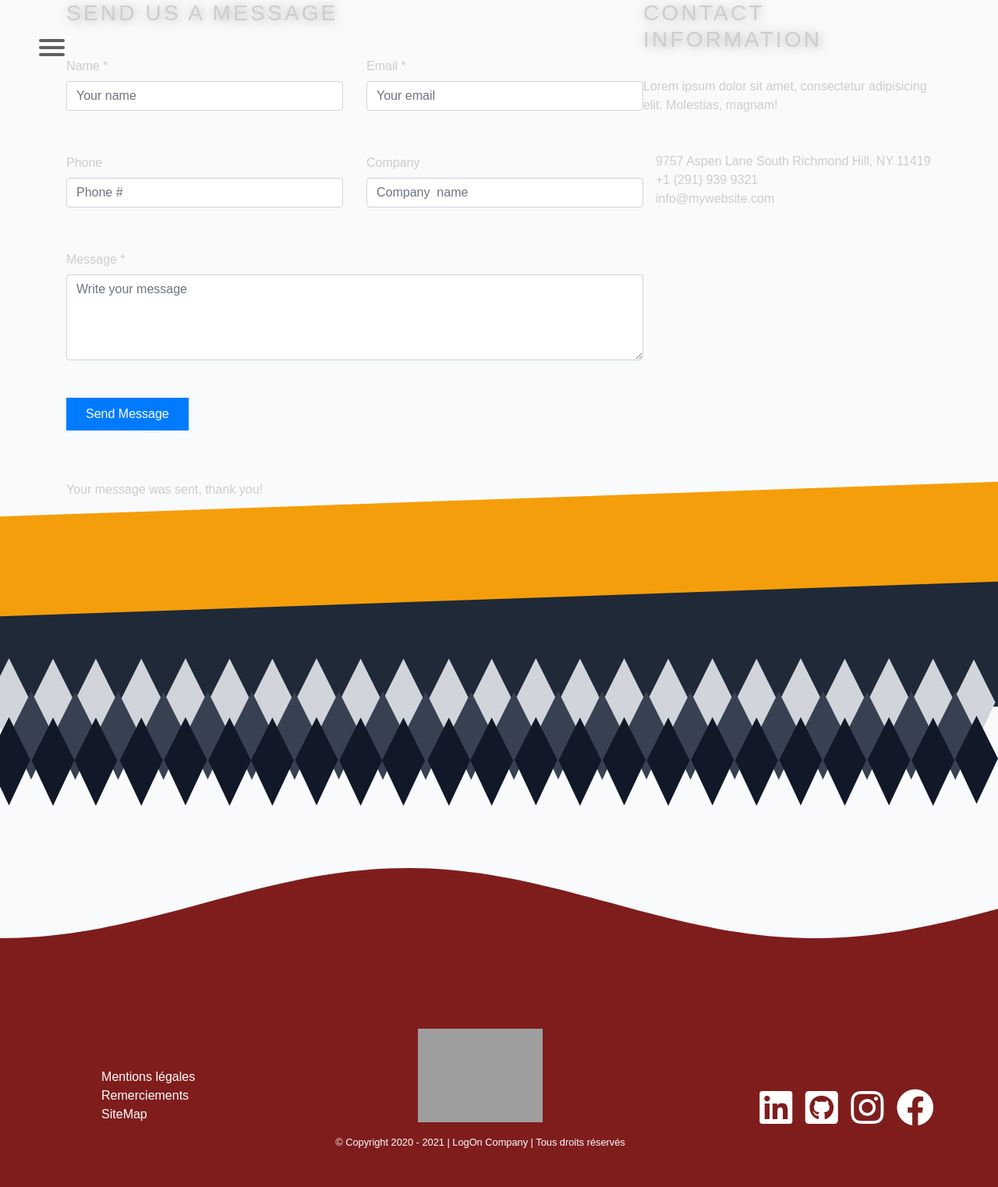
After one commit to Khresterion/template_static_site, a PHP site: page /contact.php in a window 1280 px wide. The commit adds this page. Shown: the whole page at 78% size. Run offline with PHP 8.4, Linux system fonts and the light colour scheme; some libraries are stand-ins or nearby versions; grey boxes are pictures that could not be loaded.

```diff
--- /dev/null
+++ b/contact.php
@@ -0,0 +1,201 @@
+<?php require_once 'view/header.php' ?>
+<?php require_once 'view/footer.php' ?>
+
+
+<?php callHead("LogOn Company", "style/index.css") ?>
+<?php callNav() ?>
+
+
+<section id="section1">
+    <div class="content">
+
+        <div class="container">
+            <div class="row align-items-stretch no-gutters contact-wrap">
+                <div class="col-md-8">
+                    <div class="form h-100">
+                        <h3>Send us a message</h3>
+                        <form class="mb-5" method="post" id="contactForm" name="contactForm">
+                            <div class="row">
+                                <div class="col-md-6 form-group mb-5">
+                                    <label for="" class="col-form-label">Name *</label>
+                                    <input type="text" class="form-control" name="name" id="name" placeholder="Your name">
+                                </div>
+                                <div class="col-md-6 form-group mb-5">
+                                    <label for="" class="col-form-label">Email *</label>
+                                    <input type="text" class="form-control" name="email" id="email" placeholder="Your email">
+                                </div>
+                            </div>
+
+                            <div class="row">
+                                <div class="col-md-6 form-group mb-5">
+                                    <label for="" class="col-form-label">Phone</label>
+                                    <input type="text" class="form-control" name="phone" id="phone" placeholder="Phone #">
+                                </div>
+                                <div class="col-md-6 form-group mb-5">
+                                    <label for="" class="col-form-label">Company</label>
+                                    <input type="text" class="form-control" name="company" id="company" placeholder="Company  name">
+                                </div>
+                            </div>
+
+                            <div class="row">
+                                <div class="col-md-12 form-group mb-5">
+                                    <label for="message" class="col-form-label">Message *</label>
+                                    <textarea class="form-control" name="message" id="message" cols="30" rows="4" placeholder="Write your message"></textarea>
+                                </div>
+                            </div>
+                            <div class="row">
+                                <div class="col-md-12 form-group">
+                                    <input type="submit" value="Send Message" class="btn btn-primary rounded-0 py-2 px-4">
+                                    <span class="submitting"></span>
+                                </div>
+                            </div>
+                        </form>
+
+                        <div id="form-message-warning mt-4"></div>
+                        <div id="form-message-success">
+                            Your message was sent, thank you!
+                        </div>
+
+                    </div>
+                </div>
+                <div class="col-md-4">
+                    <div class="contact-info h-100">
+                        <h3>Contact Information</h3>
+                        <p class="mb-5">Lorem ipsum dolor sit amet, consectetur adipisicing elit. Molestias, magnam!</p>
+                        <ul class="list-unstyled">
+                            <li class="d-flex">
+                                <span class="wrap-icon icon-room mr-3"></span>
+                                <span class="text">9757 Aspen Lane South Richmond Hill, NY 11419</span>
+                            </li>
+                            <li class="d-flex">
+                                <span class="wrap-icon icon-phone mr-3"></span>
+                                <span class="text">+1 (291) 939 9321</span>
+                            </li>
+                            <li class="d-flex">
+                                <span class="wrap-icon icon-envelope mr-3"></span>
+                                <span class="text">info@mywebsite.com</span>
+                            </li>
+                        </ul>
+                    </div>
+                </div>
+            </div>
+        </div>
+
+    </div>
+
+</section>
+
+<!-- this section is slanted using the 'skew' attribute -->
+<section id="section2">
+
+
+
+</section>
+
+<section id="section3">
+
+</section>
+
+<!-- Chevron pattern SVG -->
+<svg xmlns="http://www.w3.org/2000/svg" viewBox="0 0 377.74 55.15">
+    <defs>
+        <style>
+            .cls-1 {
+                fill: #d1d5db;
+            }
+
+            .cls-2 {
+                fill: #374151;
+            }
+
+            .cls-3 {
+                fill: #111827;
+            }
+        </style>
+    </defs>
+    <g id="Layer_2" data-name="Layer 2">
+        <g id="Layer_1-2" data-name="Layer 1">
+            <polygon class="cls-1" points="360.74 16.47 368.74 0.47 376.74 16.47 368.74 33.47 360.74 16.47" />
+            <g>
+                <polygon class="cls-1" points="0 16 8 0 16 16 8 33 0 16" />
+                <polygon class="cls-1" points="16.48 16.15 24.48 0.15 32.48 16.15 24.48 33.15 16.48 16.15" />
+                <polygon class="cls-1" points="32.48 16.15 40.48 0.15 48.48 16.15 40.48 33.15 32.48 16.15" />
+                <polygon class="cls-1" points="49.48 16.15 57.48 0.15 65.48 16.15 57.48 33.15 49.48 16.15" />
+                <polygon class="cls-1" points="66 16 74 0 82 16 74 33 66 16" />
+                <polygon class="cls-1" points="82.48 16.15 90.48 0.15 98.48 16.15 90.48 33.15 82.48 16.15" />
+                <polygon class="cls-1" points="98.48 16.15 106.48 0.15 114.48 16.15 106.48 33.15 98.48 16.15" />
+                <polygon class="cls-1" points="115 16 123 0 131 16 123 33 115 16" />
+                <polygon class="cls-1" points="131.48 16.15 139.48 0.15 147.48 16.15 139.48 33.15 131.48 16.15" />
+                <polygon class="cls-1" points="147.48 16.15 155.48 0.15 163.48 16.15 155.48 33.15 147.48 16.15" />
+                <polygon class="cls-1" points="164.48 16.15 172.48 0.15 180.48 16.15 172.48 33.15 164.48 16.15" />
+                <polygon class="cls-1" points="180.48 16.15 188.48 0.15 196.48 16.15 188.48 33.15 180.48 16.15" />
+                <polygon class="cls-1" points="197 16 205 0 213 16 205 33 197 16" />
+                <polygon class="cls-1" points="213.48 16.15 221.48 0.15 229.48 16.15 221.48 33.15 213.48 16.15" />
+                <polygon class="cls-1" points="230 16 238 0 246 16 238 33 230 16" />
+                <polygon class="cls-1" points="246.48 16.15 254.48 0.15 262.48 16.15 254.48 33.15 246.48 16.15" />
+                <polygon class="cls-1" points="263 16 271 0 279 16 271 33 263 16" />
+                <polygon class="cls-1" points="279.48 16.15 287.48 0.15 295.48 16.15 287.48 33.15 279.48 16.15" />
+                <polygon class="cls-1" points="296 16 304 0 312 16 304 33 296 16" />
+                <polygon class="cls-1" points="312.48 16.15 320.48 0.15 328.48 16.15 320.48 33.15 312.48 16.15" />
+                <polygon class="cls-1" points="329 16 337 0 345 16 337 33 329 16" />
+                <polygon class="cls-1" points="345.48 16.15 353.48 0.15 361.48 16.15 353.48 33.15 345.48 16.15" />
+            </g>
+            <g>
+                <polygon class="cls-2" points="8.32 28.29 16.32 12.29 24.32 28.29 16.32 45.29 8.32 28.29" />
+                <polygon class="cls-2" points="24.79 28.44 32.79 12.44 40.79 28.44 32.79 45.44 24.79 28.44" />
+                <polygon class="cls-2" points="40.79 28.44 48.79 12.44 56.79 28.44 48.79 45.44 40.79 28.44" />
+                <polygon class="cls-2" points="57.79 28.44 65.79 12.44 73.79 28.44 65.79 45.44 57.79 28.44" />
+                <polygon class="cls-2" points="74.32 28.29 82.32 12.29 90.32 28.29 82.32 45.29 74.32 28.29" />
+                <polygon class="cls-2" points="90.79 28.44 98.79 12.44 106.79 28.44 98.79 45.44 90.79 28.44" />
+                <polygon class="cls-2" points="106.79 28.44 114.79 12.44 122.79 28.44 114.79 45.44 106.79 28.44" />
+                <polygon class="cls-2" points="123.32 28.29 131.32 12.29 139.32 28.29 131.32 45.29 123.32 28.29" />
+                <polygon class="cls-2" points="139.79 28.44 147.79 12.44 155.79 28.44 147.79 45.44 139.79 28.44" />
+                <polygon class="cls-2" points="155.79 28.44 163.79 12.44 171.79 28.44 163.79 45.44 155.79 28.44" />
+                <polygon class="cls-2" points="172.79 28.44 180.79 12.44 188.79 28.44 180.79 45.44 172.79 28.44" />
+                <polygon class="cls-2" points="188.79 28.44 196.79 12.44 204.79 28.44 196.79 45.44 188.79 28.44" />
+                <polygon class="cls-2" points="205.32 28.29 213.32 12.29 221.32 28.29 213.32 45.29 205.32 28.29" />
+                <polygon class="cls-2" points="221.79 28.44 229.79 12.44 237.79 28.44 229.79 45.44 221.79 28.44" />
+                <polygon class="cls-2" points="238.32 28.29 246.32 12.29 254.32 28.29 246.32 45.29 238.32 28.29" />
+                <polygon class="cls-2" points="254.79 28.44 262.79 12.44 270.79 28.44 262.79 45.44 254.79 28.44" />
+                <polygon class="cls-2" points="271.32 28.29 279.32 12.29 287.32 28.29 279.32 45.29 271.32 28.29" />
+                <polygon class="cls-2" points="287.79 28.44 295.79 12.44 303.79 28.44 295.79 45.44 287.79 28.44" />
+                <polygon class="cls-2" points="304.32 28.29 312.32 12.29 320.32 28.29 312.32 45.29 304.32 28.29" />
+                <polygon class="cls-2" points="320.79 28.44 328.79 12.44 336.79 28.44 328.79 45.44 320.79 28.44" />
+                <polygon class="cls-2" points="337.32 28.29 345.32 12.29 353.32 28.29 345.32 45.29 337.32 28.29" />
+                <polygon class="cls-2" points="353.79 28.44 361.79 12.44 369.79 28.44 361.79 45.44 353.79 28.44" />
+            </g>
+            <g>
+                <polygon class="cls-3" points="0 38 8 22 16 38 8 55 0 38" />
+                <polygon class="cls-3" points="16.48 38.15 24.48 22.15 32.48 38.15 24.48 55.15 16.48 38.15" />
+                <polygon class="cls-3" points="32.48 38.15 40.48 22.15 48.48 38.15 40.48 55.15 32.48 38.15" />
+                <polygon class="cls-3" points="49.48 38.15 57.48 22.15 65.48 38.15 57.48 55.15 49.48 38.15" />
+                <polygon class="cls-3" points="66 38 74 22 82 38 74 55 66 38" />
+                <polygon class="cls-3" points="82.48 38.15 90.48 22.15 98.48 38.15 90.48 55.15 82.48 38.15" />
+                <polygon class="cls-3" points="98.48 38.15 106.48 22.15 114.48 38.15 106.48 55.15 98.48 38.15" />
+                <polygon class="cls-3" points="115 38 123 22 131 38 123 55 115 38" />
+                <polygon class="cls-3" points="131.48 38.15 139.48 22.15 147.48 38.15 139.48 55.15 131.48 38.15" />
+                <polygon class="cls-3" points="147.48 38.15 155.48 22.15 163.48 38.15 155.48 55.15 147.48 38.15" />
+                <polygon class="cls-3" points="164.48 38.15 172.48 22.15 180.48 38.15 172.48 55.15 164.48 38.15" />
+                <polygon class="cls-3" points="180.48 38.15 188.48 22.15 196.48 38.15 188.48 55.15 180.48 38.15" />
+                <polygon class="cls-3" points="197 38 205 22 213 38 205 55 197 38" />
+                <polygon class="cls-3" points="213.48 38.15 221.48 22.15 229.48 38.15 221.48 55.15 213.48 38.15" />
+                <polygon class="cls-3" points="230 38 238 22 246 38 238 55 230 38" />
+                <polygon class="cls-3" points="246.48 38.15 254.48 22.15 262.48 38.15 254.48 55.15 246.48 38.15" />
+                <polygon class="cls-3" points="263 38 271 22 279 38 271 55 263 38" />
+                <polygon class="cls-3" points="279.48 38.15 287.48 22.15 295.48 38.15 287.48 55.15 279.48 38.15" />
+                <polygon class="cls-3" points="296 38 304 22 312 38 304 55 296 38" />
+                <polygon class="cls-3" points="312.48 38.15 320.48 22.15 328.48 38.15 320.48 55.15 312.48 38.15" />
+                <polygon class="cls-3" points="329 38 337 22 345 38 337 55 329 38" />
+                <polygon class="cls-3" points="345.48 38.15 353.48 22.15 361.48 38.15 353.48 55.15 345.48 38.15" />
+            </g>
+            <polygon class="cls-3" points="361.74 37.47 369.74 21.47 377.74 37.47 369.74 54.47 361.74 37.47" />
+        </g>
+    </g>
+</svg>
+
+<section id="section4">
+
+
+</section>
+
+<?php callFooter() ?>
--- a/style/common.css
+++ b/style/common.css
@@ -17,7 +17,7 @@ body {
   flex-direction: column;
   width: 100%;
   overflow: auto;
-  background: #fff;
+  background: #f9fafb;
   color: #cdcdcd;
   font-family: "Avenir Next", "Avenir", sans-serif;
 }
@@ -326,7 +326,7 @@ hr.hr-1:after {
 .footer-bg {
   background-color: #7f1d1d;
   position: relative;
-  margin-top: -18%;
+  margin-top: -2%;
   overflow: hidden;
   z-index: 100;
   height: 300px;
@@ -512,3 +512,31 @@ footer {
 .logo img:hover {
   transform: scale(1.2);
 }
+
+/* ------------------------------------------------------SHINE EFFECT SPAN------------------------------------------------------ */
+.effect-shine:hover {
+  -webkit-mask-image: linear-gradient(
+    -75deg,
+    rgba(0, 0, 0, 0.6) 30%,
+    #000 50%,
+    rgba(0, 0, 0, 0.6) 70%
+  );
+  -webkit-mask-size: 200%;
+  animation: shine 2s infinite;
+}
+
+@-webkit-keyframes shine {
+  from {
+    -webkit-mask-position: 150%;
+  }
+
+  to {
+    -webkit-mask-position: -50%;
+  }
+}
+
+@media (max-width: 425px) {
+  .button1 {
+    font-size: small;
+  }
+}
--- a/style/index.css
+++ b/style/index.css
@@ -37,6 +37,11 @@
   background: #1f2937;
   color: #fff;
   text-decoration: none;
+}
+
+.btn {
+  border-radius: 20px;
+  padding: 9px 50px;
 }
 
 ul,
@@ -98,7 +110,7 @@ section {
 }
 
 #section1 {
-  background-color: #fff;
+  background-color: #f9fafb;
 }
 
 #section2 {
@@ -179,11 +191,11 @@ svg {
   background-color: #f9fafb;
   margin-top: -10%;
   padding-top: 10%;
-  padding-bottom: 12%;
+  /* padding-bottom: 12%; */
 }
 
 .container_section_4 {
-  margin: 5em auto;
+  margin: 1em auto;
   padding: 2em;
 
   color: #1f2937;
--- a/view/footer.php
+++ b/view/footer.php
@@ -9,10 +9,10 @@ function callFooter()
     <footer>
         <div class="one">
             <ul>
-                <a href="">
+                <a href="mentions-legales.php">
                     <li>Mentions légales</li>
                 </a>
-                <a href="">
+                <a href="remerciements.php">
                     <li>Remerciements</li>
                 </a>
                 <a href="">
--- a/view/header.php
+++ b/view/header.php
@@ -55,7 +55,7 @@ function callNav()
                 <span></span>
 
                 <ul id="menu">
-                    <a href="#">
+                    <a href="index.php">
                         <li>Accueil</li>
                     </a>
                     <hr class="divider">
```
Also changed, not shown: other parts of style/index.css (+57 -4 lines), cheque-numerique.php (added, +50 -0 lines), index.php (+4 -7 lines), mentions-legales.php (added, +96 -0 lines), remerciements.php (added, +40 -0 lines), assets/phone-logon-company-lgnc-g.png (added).
